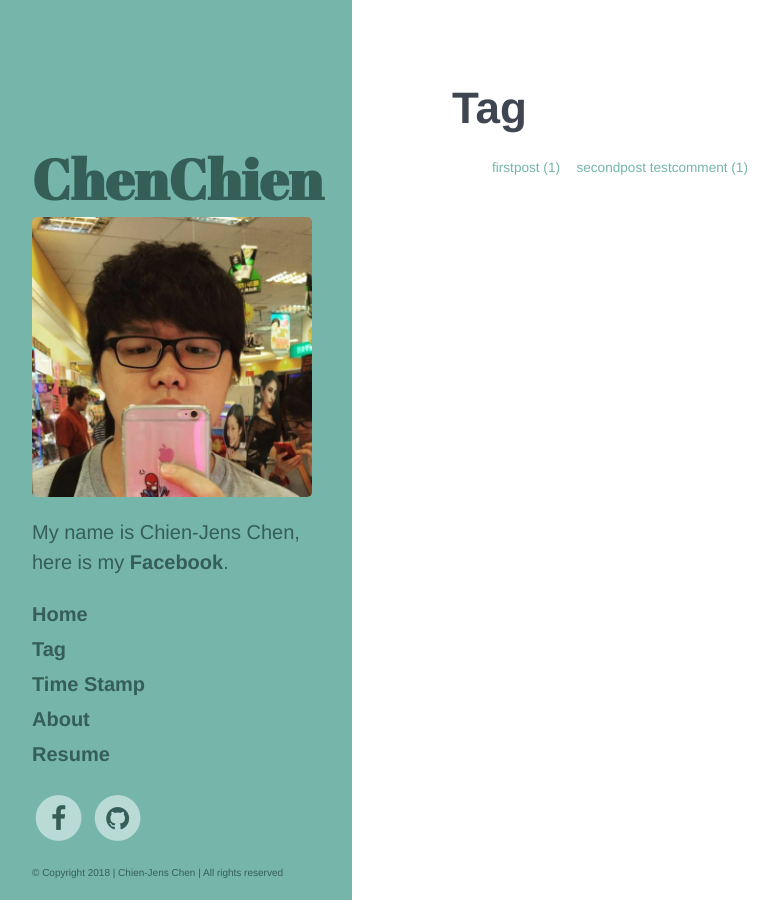
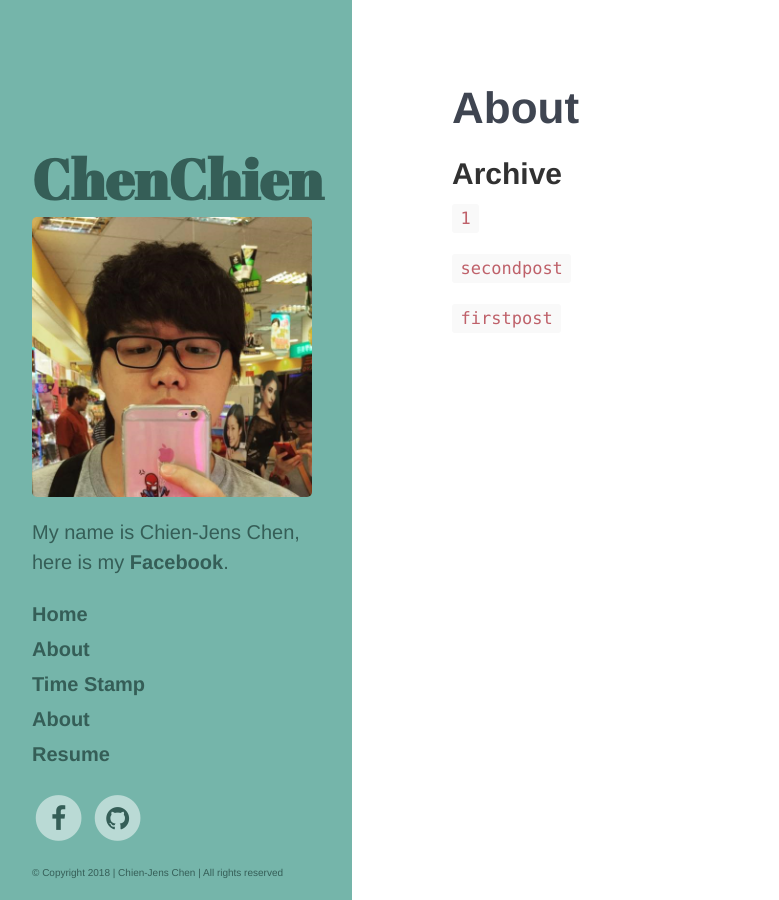
Before and after one commit to chienjens/chienjens.github.io, a Jekyll site: the page built from TagCloud.md, in a window 1280 px wide. Shown: the whole page, without its empty margins (8-787 px from the left). Built offline with Jekyll 4.4.1, drawn with Linux system fonts in a browser that asks for light colours; comment, search, counter and statistics services are not loaded.

Commit message:
Update TagCloud.md

```diff
--- a/TagCloud.md
+++ b/TagCloud.md
@@ -1,3 +1,12 @@
+---
+layout: page
+title: About
+---
+
+{% include archive.html %}
+
+
+<!--
 ---
 layout: page
 title: Tag
@@ -12,3 +21,4 @@ title: Tag
   </li>
 {% endfor %}
 </ul>
+-->
```
